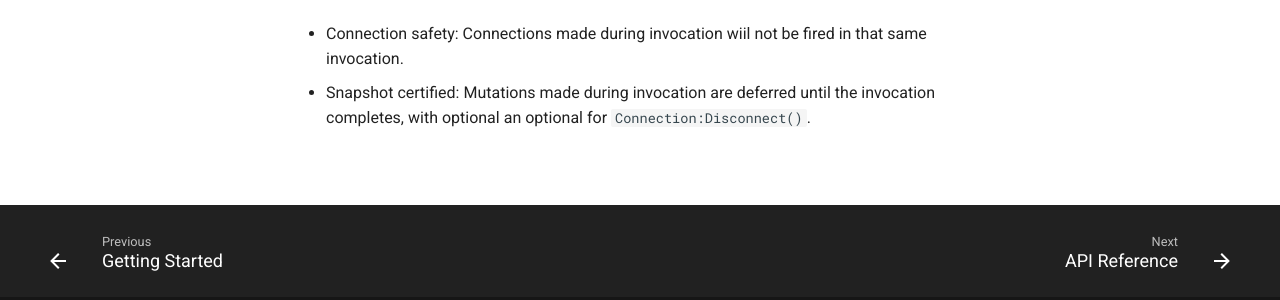
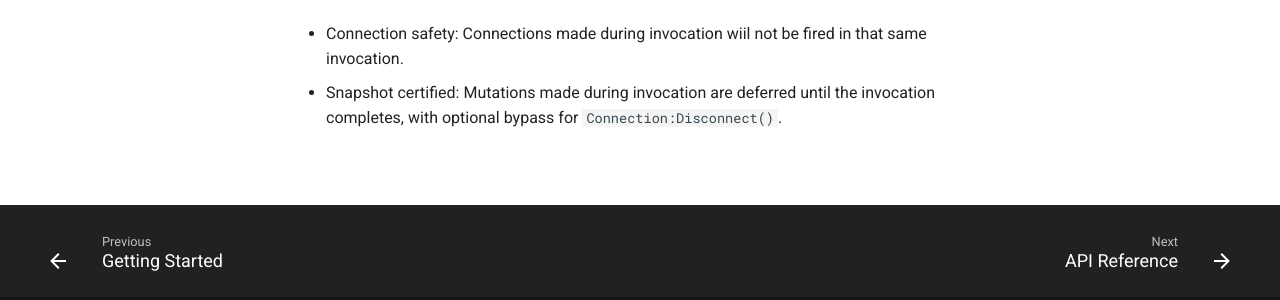
Before and after one commit to Nowoshire/NamedSignal, an MkDocs documentation site: the page built from docs/compatibility.md, in a window 1280 px wide. Shown: the part 559-859 px from the top of the page. Built offline with MkDocs 1.6.1 and Material for MkDocs 9.7.7, drawn with Linux system fonts in a browser that asks for light colours; comment, search, counter and statistics services are not loaded.

Commit message:
fix typo

````diff
--- a/docs/compatibility.md
+++ b/docs/compatibility.md
@@ -13,4 +13,4 @@
 		export type GenericSignal<Params...> = Signal<(Params...) -> ()>
 		```
 - Connection safety: Connections made during invocation wiil not be fired in that same invocation.
-- Snapshot certified: Mutations made during invocation are deferred until the invocation completes, with optional an optional for `Connection:Disconnect()`.
+- Snapshot certified: Mutations made during invocation are deferred until the invocation completes, with optional bypass for `Connection:Disconnect()`.
````
